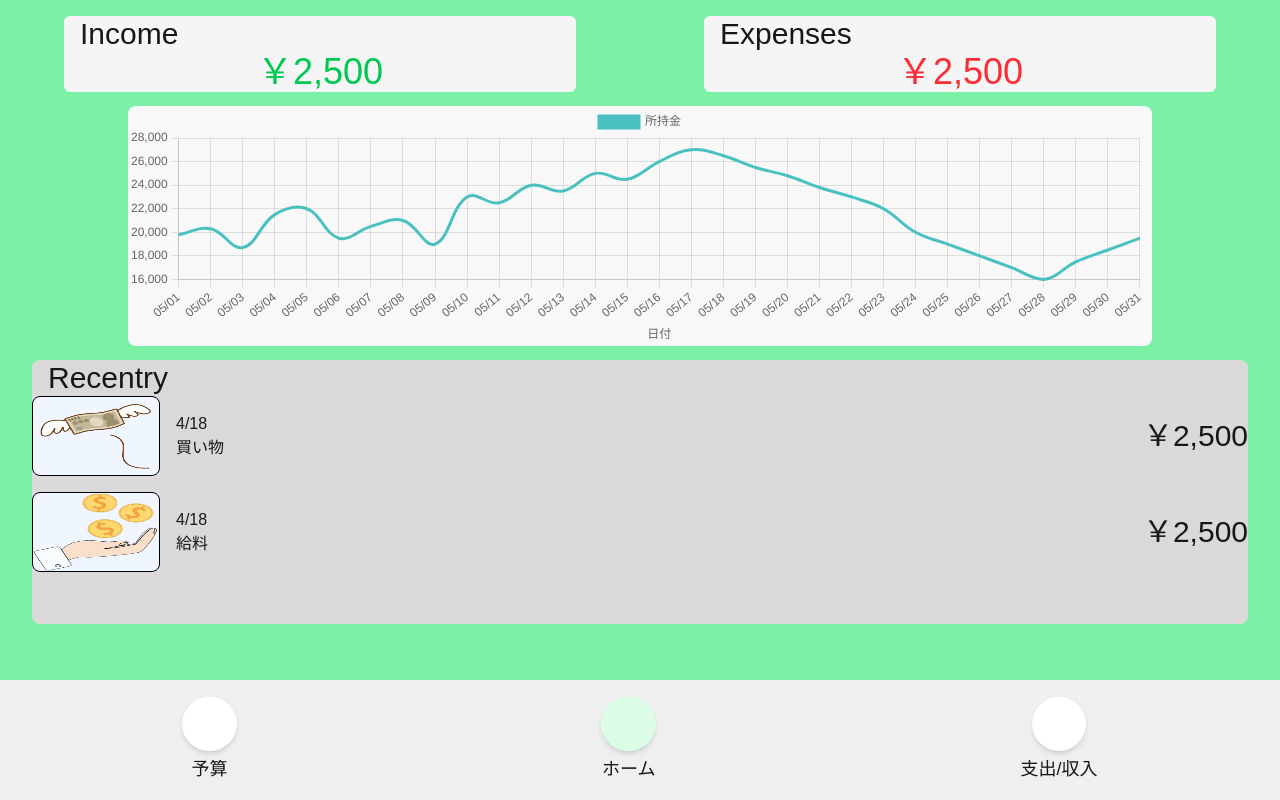
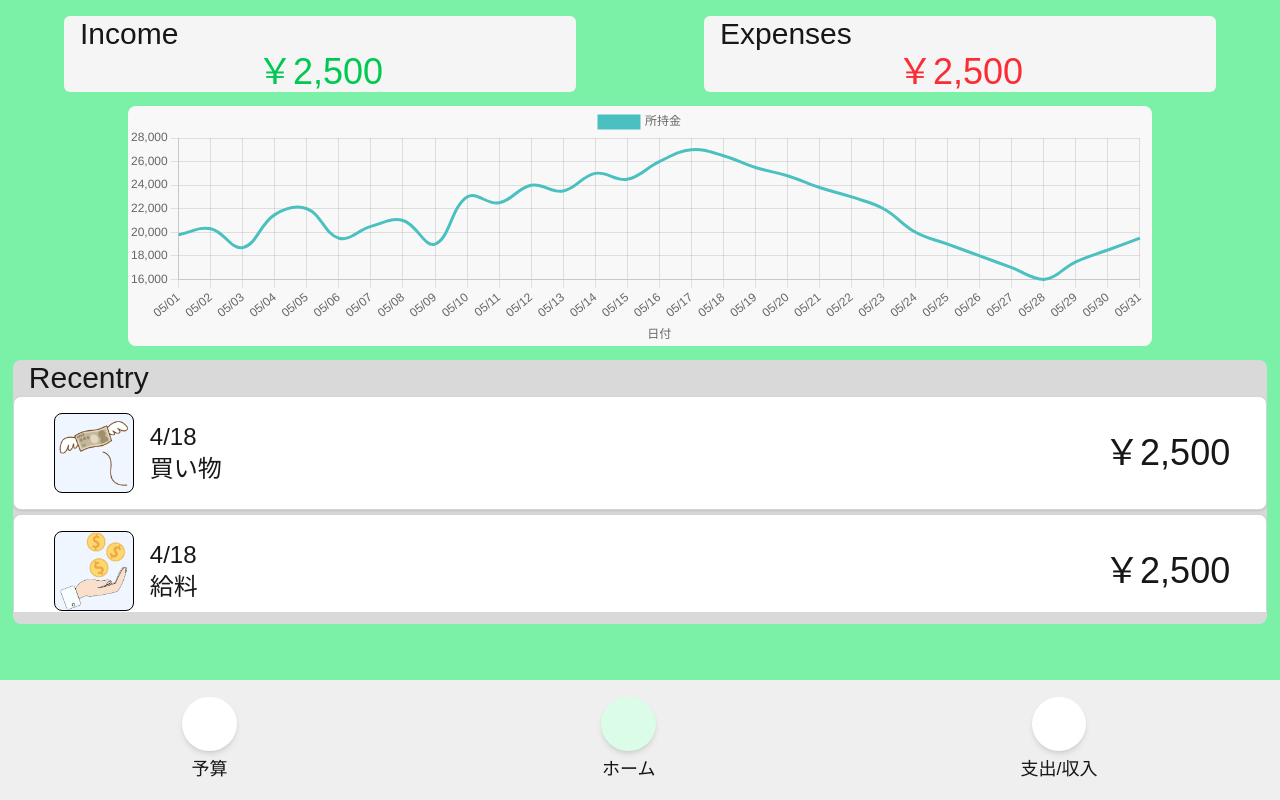
Before and after one commit to CA01971028/household_front, a Next.js app: page /home in a window 1280 px wide. Built offline with nearby package versions, Linux system fonts and the light colour scheme; some icons are missing.

Commit message:
ホーム画面にカードを追加

```diff
--- a/src/app/home/page.tsx
+++ b/src/app/home/page.tsx
@@ -22,7 +22,7 @@ const page = () => {
                 <Glaf/>
             </div>
 
-            <div className="w-[95vw] h-[35svh] md:h-[33svh] mt-3.5 mx-auto rounded-lg" style={{backgroundColor:'rgba(217, 217, 217, 1)'}}>
+            <div className="w-[98vw] h-[35svh] md:h-[33svh] mt-3.5 mx-auto rounded-lg" style={{backgroundColor:'rgba(217, 217, 217, 1)'}}>
                 <div className="flex flex-col">
                     <div className="text-3xl ml-4">Recentry</div>
                     <Cards/>
--- a/src/components/CardItem.tsx
+++ b/src/components/CardItem.tsx
@@ -1,5 +1,6 @@
-// components/CardItem.tsx
 import Image from 'next/image';
+import flyManey from '../../public/flyManey.png';
+import getmaney from '../../public/getmaney.png';
 
 interface CardItemProps {
   date: string;
@@ -9,18 +10,31 @@ interface CardItemProps {
 }
 
 const CardItem = ({ date, label, amount, image }: CardItemProps) => (
-  <div className="flex items-center gap-4 mb-4">
+  <>
+      <div className="flex items-center gap-4 mb-1 p-4 border border-gray-300 rounded-lg shadow-sm bg-white">
+        {image === "true" ? (
           <Image
-      src={image}
+            src={flyManey}
             alt={`${label}アイコン`}
-      className="w-[10vw] h-[10svh] bg-blue-50 rounded-lg border border-black"
+            className="w-16 h-16 md:w-20 md:h-20 ml-6 bg-blue-50 rounded-lg border border-black object-contain"
           />
+        ) : (
+          <Image
+            src={getmaney}
+            alt={`${label}アイコン`}
+            className="w-16 h-16 md:w-20 md:h-20 ml-6 bg-blue-50 rounded-lg border border-black object-contain"
+          />
+        )}
+
         <div className="flex flex-col">
-      <div>{date}</div>
-      <div>{label}</div>
+          <div className="text-xl md:text-2xl">{date}</div>
+          <div className="text-xl md:text-2xl">{label}</div>
         </div>
-    <div className="text-3xl ml-auto">{amount}</div>
+
+        <div className="text-3xl md:text-4xl ml-auto mr-5">{amount}</div>
       </div>
+  </>
+
 );
 
 export default CardItem;
--- a/src/components/Cards.tsx
+++ b/src/components/Cards.tsx
@@ -1,13 +1,12 @@
-// components/Cards.tsx
-import flyManey from '../../public/flyManey.png';
-import getmaney from '../../public/getmaney.png';
+
 import CardItem from './CardItem';
 
 const Cards = () => {
   return (
-    <div className="flex flex-col">
-      <CardItem date="4/18" label="買い物" amount="￥2,500" image={flyManey} />
-      <CardItem date="4/18" label="給料" amount="￥2,500" image={getmaney} />
+    <div className="flex flex-col h-[29svh] md:h-[27svh] overflow-y-scroll overflow-hidden">
+      <CardItem date="4/18" label="買い物" amount="￥2,500" image="true" />
+      <CardItem date="4/18" label="給料" amount="￥2,500" image="false" />
+      <CardItem date="4/18" label="買い物" amount="￥2,500" image="true" />
     </div>
   );
 };
```
Lines whose indentation alone changed are shown as unchanged.
